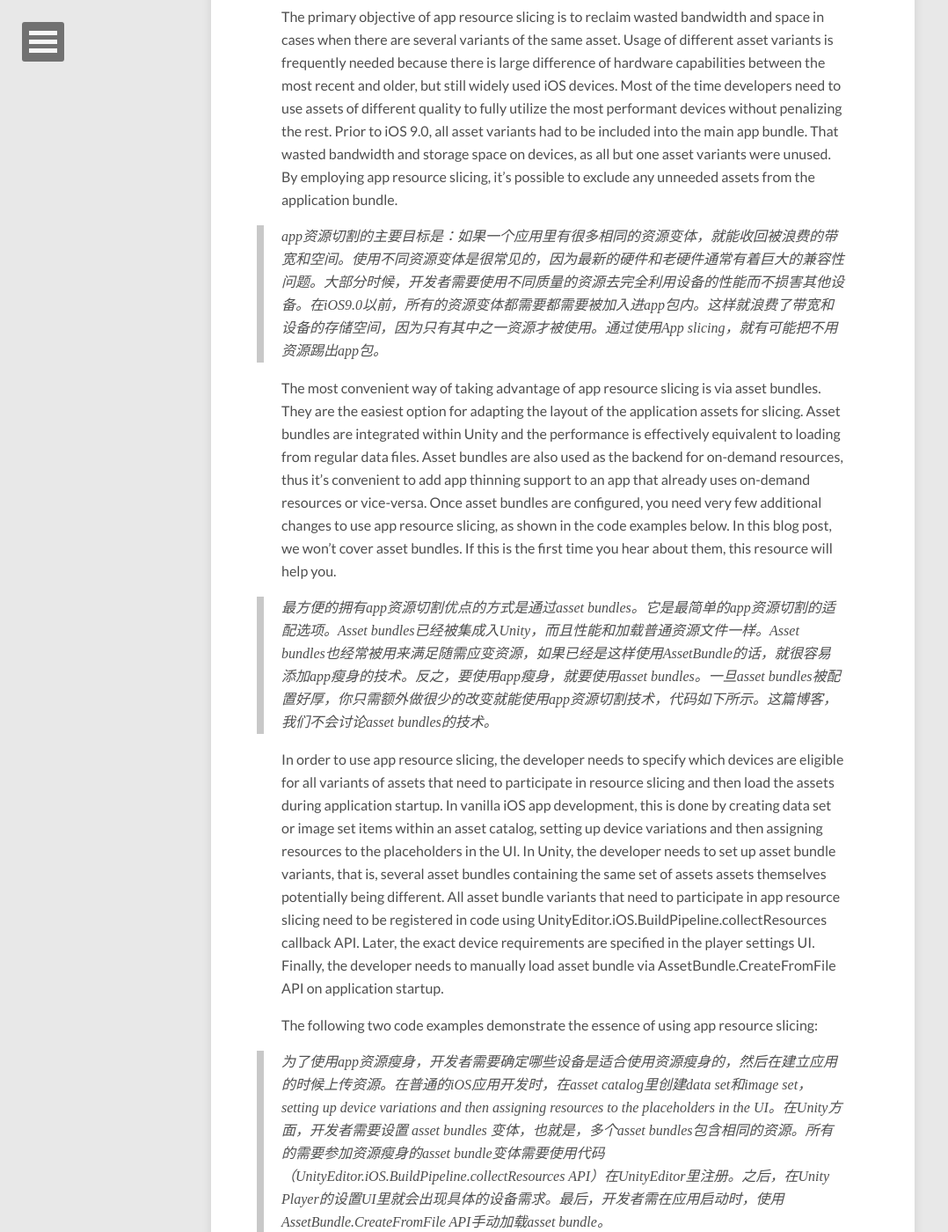
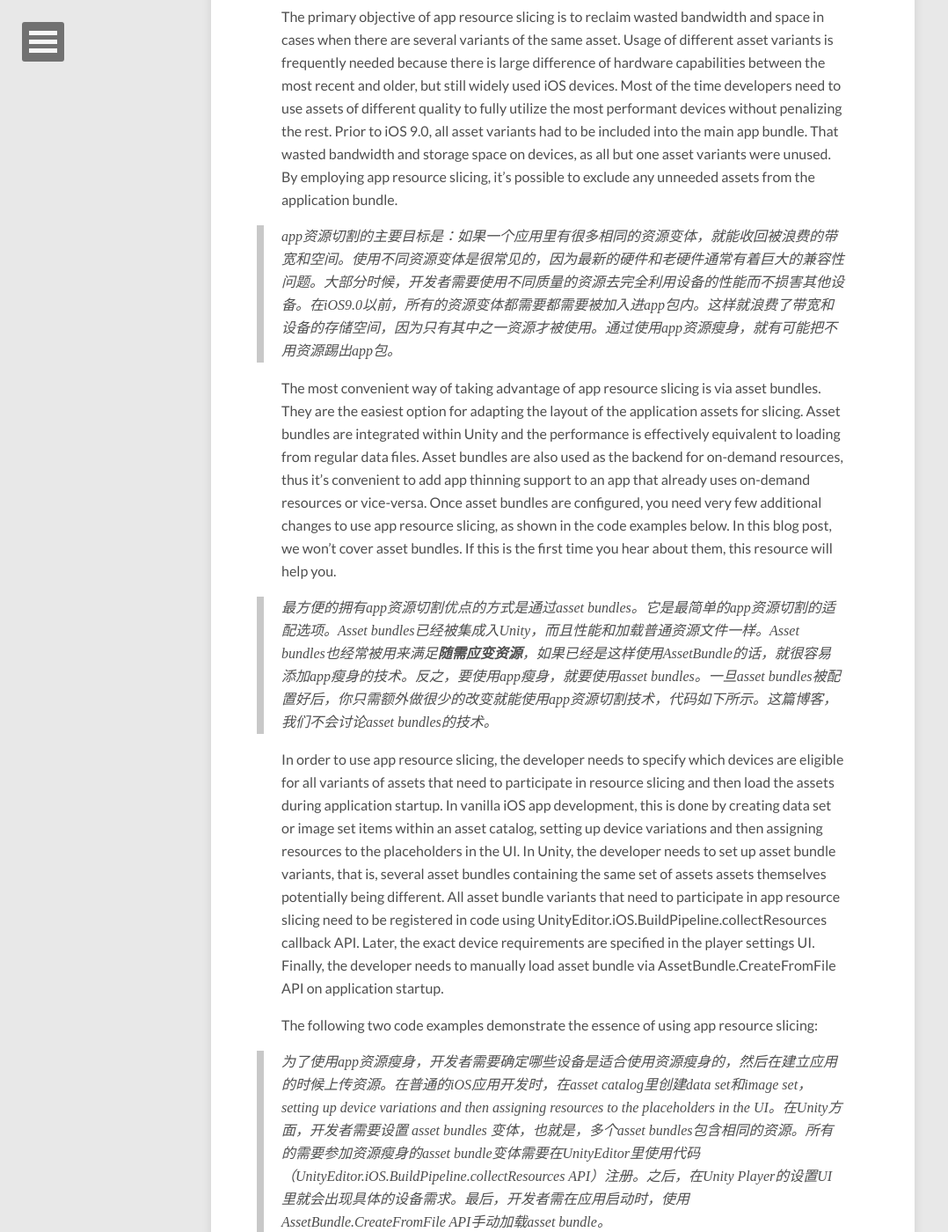
Before and after one commit to AllenSky/AllenSky.github.io, a Jekyll site: the page built from _posts/2016-1-11-Optimizing_iOS_App_Size.markdown, in a window 1280 px wide and 1400 px high, scrolled down 1378 px. Shown: the whole window at 88% size, without its empty margins (0-1078 px from the left). Built offline with Jekyll 4.4.1, drawn with Linux system fonts in a browser that asks for light colours; nearby versions of some CDN libraries; comment, search, counter and statistics services are not loaded; some of the changed text lies outside the part shown.

Commit message:
optimize.

```diff
--- a/_posts/2016-1-11-Optimizing_iOS_App_Size.markdown
+++ b/_posts/2016-1-11-Optimizing_iOS_App_Size.markdown
@@ -18,25 +18,25 @@
 
 App slicing is very useful on iOS platform, because it helps the developers to pack more assets into the initial app bundle and still stay within the 100MB over-the-air download limit. To achieve this objective, the developer may also use the counterpart of app slicing, on-demand resources, which we have covered previously. However, in order to use on-demand resources, the app needs to be adapted to download needed resources dynamically, which is not always convenient or optimal. It’s also more complex in all cases. App slicing does not have these drawbacks.
 
->font color=DarkKhaki>App slicing技术在iOS平台上非常有用，因为它帮助开发者把尽可能多的资源放入初始的应用包内，而且依然保持在100MB的无线下载限制内。为了达到这个目标，开发者也许使用作用相当的其他app slicing的技术，之前Unity博客提到的随需应变资源。但是，为了使用随需应变资源，应用需要根据机器手动动态的下载相对应的资源，这并不总是最佳的和方便的。而且，通常总是更复杂的方式。App slicing则没有这些缺点。
+>**App slicing**技术在iOS平台上非常有用，因为它帮助开发者把尽可能多的资源放入初始的应用包内，而且依然保持在100MB的无线下载限制内。为了达到这个目标，开发者也许使用作用相当的其他app slicing的技术，之前Unity博客提到的**随需应变资源**。但是，为了使用随需应变资源，应用需要根据机器手动动态的下载相对应的资源，这并不总是最佳的和方便的。而且，通常总是更复杂的方式。App slicing则没有这些缺点。
 
 There are two flavors of app slicing: app executable slicing and app resource slicing. The former refers to removal of unneeded executable code from the application bundle and is employed automatically on the App Store for all apps that target iOS/tvOS version 9.0 and higher. The latter refers to removal of unneeded assets and needs more developer effort in order to work. This is what we will cover in this blog post.
 
->font color=DarkKhaki>有两种方式来给app瘦身：app可执行部分切割和app资源切割。前者指的是从应用中去除不需要的可执行代码，而且这些工作都是在苹果商店里的所有的apps自动的完成的，当然是针对iOS/tvOS 9.0以后版本的。后者指的是去除不需要的资源，它需要开发者付出努力才能完成这个工作。这是本片博客要说的东西。
+>有两种方式来给app瘦身：app可执行部分切割和app资源切割。前者指的是从应用中去除不需要的可执行代码，而且这些工作都是在苹果商店里的所有的apps自动的完成的，当然是针对iOS/tvOS 9.0以后版本的。后者指的是去除不需要的资源，它需要开发者付出努力才能完成这个工作。这是本片博客要说的东西。
 
 The primary objective of app resource slicing is to reclaim wasted bandwidth and space in cases when there are several variants of the same asset. Usage of different asset variants is frequently needed because there is large difference of hardware capabilities between the most recent and older, but still widely used iOS devices. Most of the time developers need to use assets of different quality to fully utilize the most performant devices without penalizing the rest. Prior to iOS 9.0, all asset variants had to be included into the main app bundle. That wasted bandwidth and storage space on devices, as all but one asset variants were unused. By employing app resource slicing, it’s possible to exclude any unneeded assets from the application bundle.
 
->app资源切割的主要目标是：如果一个应用里有很多相同的资源变体，就能收回被浪费的带宽和空间。使用不同资源变体是很常见的，因为最新的硬件和老硬件通常有着巨大的兼容性问题。大部分时候，开发者需要使用不同质量的资源去完全利用设备的性能而不损害其他设备。在iOS9.0以前，所有的资源变体都需要都需要被加入进app包内。这样就浪费了带宽和设备的存储空间，因为只有其中之一资源才被使用。通过使用App slicing，就有可能把不用资源踢出app包。
+>app资源切割的主要目标是：如果一个应用里有很多相同的资源变体，就能收回被浪费的带宽和空间。使用不同资源变体是很常见的，因为最新的硬件和老硬件通常有着巨大的兼容性问题。大部分时候，开发者需要使用不同质量的资源去完全利用设备的性能而不损害其他设备。在iOS9.0以前，所有的资源变体都需要都需要被加入进app包内。这样就浪费了带宽和设备的存储空间，因为只有其中之一资源才被使用。通过使用app资源瘦身，就有可能把不用资源踢出app包。
 
 The most convenient way of taking advantage of app resource slicing is via asset bundles. They are the easiest option for adapting the layout of the application assets for slicing. Asset bundles are integrated within Unity and the performance is effectively equivalent to loading from regular data files. Asset bundles are also used as the backend for on-demand resources, thus it’s convenient to add app thinning support to an app that already uses on-demand resources or vice-versa. Once asset bundles are configured, you need very few additional changes to use app resource slicing, as shown in the code examples below. In this blog post, we won’t cover asset bundles. If this is the first time you hear about them, this resource will help you.
 
->最方便的拥有app资源切割优点的方式是通过asset bundles。它是最简单的app资源切割的适配选项。Asset bundles已经被集成入Unity，而且性能和加载普通资源文件一样。Asset bundles也经常被用来满足随需应变资源，如果已经是这样使用AssetBundle的话，就很容易添加app瘦身的技术。反之，要使用app瘦身，就要使用asset bundles。一旦asset bundles被配置好厚，你只需额外做很少的改变就能使用app资源切割技术，代码如下所示。这篇博客，我们不会讨论asset bundles的技术。
+>最方便的拥有app资源切割优点的方式是通过asset bundles。它是最简单的app资源切割的适配选项。Asset bundles已经被集成入Unity，而且性能和加载普通资源文件一样。Asset bundles也经常被用来满足**随需应变资源**，如果已经是这样使用AssetBundle的话，就很容易添加app瘦身的技术。反之，要使用app瘦身，就要使用asset bundles。一旦asset bundles被配置好后，你只需额外做很少的改变就能使用app资源切割技术，代码如下所示。这篇博客，我们不会讨论asset bundles的技术。
 
 In order to use app resource slicing, the developer needs to specify which devices are eligible for all variants of assets that need to participate in resource slicing and then load the assets during application startup. In vanilla iOS app development, this is done by creating data set or image set items within an asset catalog, setting up device variations and then assigning resources to the placeholders in the UI. In Unity, the developer needs to set up asset bundle variants, that is, several asset bundles containing the same set of assets assets themselves potentially being different. All asset bundle variants that need to participate in app resource slicing need to be registered in code using UnityEditor.iOS.BuildPipeline.collectResources callback API. Later, the exact device requirements are specified in the player settings UI. Finally, the developer needs to manually load asset bundle via AssetBundle.CreateFromFile API on application startup.
 
 The following two code examples demonstrate the essence of using app resource slicing:
 
->为了使用app资源瘦身，开发者需要确定哪些设备是适合使用资源瘦身的，然后在建立应用的时候上传资源。在普通的iOS应用开发时，在asset catalog里创建data set和image set，setting up device variations and then assigning resources to the placeholders in the UI。在Unity方面，开发者需要设置 asset bundles 变体，也就是，多个asset bundles包含相同的资源。所有的需要参加资源瘦身的asset bundle变体需要使用代码（UnityEditor.iOS.BuildPipeline.collectResources API）在UnityEditor里注册。之后，在Unity Player的设置UI里就会出现具体的设备需求。最后，开发者需在应用启动时，使用AssetBundle.CreateFromFile API手动加载asset bundle。
+>为了使用app资源瘦身，开发者需要确定哪些设备是适合使用资源瘦身的，然后在建立应用的时候上传资源。在普通的iOS应用开发时，在asset catalog里创建data set和image set，setting up device variations and then assigning resources to the placeholders in the UI。在Unity方面，开发者需要设置 asset bundles 变体，也就是，多个asset bundles包含相同的资源。所有的需要参加资源瘦身的asset bundle变体需要在UnityEditor里使用代码（UnityEditor.iOS.BuildPipeline.collectResources API）注册。之后，在Unity Player的设置UI里就会出现具体的设备需求。最后，开发者需在应用启动时，使用AssetBundle.CreateFromFile API手动加载asset bundle。
 
 下面两段代码示例展示了使用app资源瘦身的核心实质。
 
@@ -72,11 +72,14 @@
 var asset = bundle.LoadAsset("Asset");
 < ...>
 
-The easiest way to start exploring asset bundles and app resource slicing is to use our Asset Bundle Manager demo project, which is available on BitBucket. The landing page offers a comprehensible description of how to use and tweak the demo.
-
 
 {% endhighlight %}
 
-貌似现在Unity官方文档还没有更多的描述。:(
+
+The easiest way to start exploring asset bundles and app resource slicing is to use our Asset Bundle Manager demo project, which is available on BitBucket. The landing page offers a comprehensible description of how to use and tweak the demo.
+
+>最简单的方法开始使用asset bundles和app资源瘦身就是使用Asset Bundle Manager demo工程，它现在在BitBucket上。登陆页上有相近的描述如何使用和修改demo。
+
+貌似现在Unity官方文档还没有更多的描述，具体的也只能参考BitBucket demo。:(
 
 [OPTIMIZING IOS APP SIZE WITH RESOURCE SLICING]:http://blogs.unity3d.com/cn/2015/12/28/optimizing-ios-app-size-with-resource-slicing/
```
